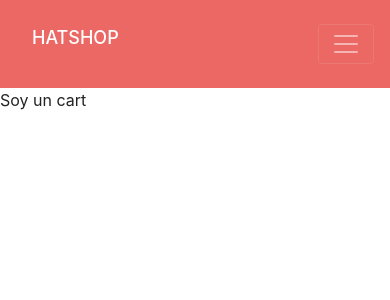
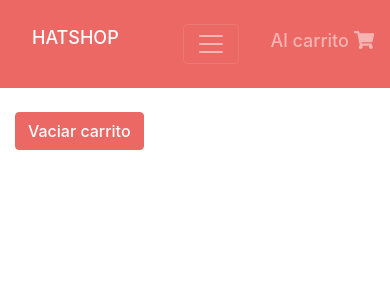
Before and after one commit to lepabloski/prueba-npx-pablocabrol, a React (Create React App) app: page /carrito in a window 390 px wide. Shown: the top 300 px of the page. Built offline with nearby package versions, Linux system fonts and the light colour scheme; a web font is replaced by a local one.

Commit message:
Reto clase 10 context. Carrito agrega items y evita los repetidos.

```diff
--- a/package.json
+++ b/package.json
@@ -10,6 +10,7 @@
     "@testing-library/react": "^12.1.2",
     "@testing-library/user-event": "^13.5.0",
     "bootstrap": "^5.1.3",
+    "firebase": "^9.6.6",
     "react": "^17.0.2",
     "react-dom": "^17.0.2",
     "react-router-dom": "^6.2.1",
--- a/src/components/Cart/Cart.js
+++ b/src/components/Cart/Cart.js
@@ -1,7 +1,27 @@
-import React from 'react';
+import { useCartContext } from "../../context/cartContext";
 
 function Cart() {
-  return <div>Soy un cart</div>;
+  const { cartList, vaciarCarrito } = useCartContext()
+  return <div className="container">
+    {cartList.map(prod =>
+      <div className="card mb-3" key={prod.item.id}>
+        <div className="row g-0">
+          <div className="col-md-4">
+            <img src={prod.item.foto} className="img-fluid rounded-start" alt="..." />
+          </div>
+          <div className="col-md-8">
+            <div className="card-body">
+              <h5 className="card-title">Nombre: {prod.item.name}</h5>
+              <p className="card-text">Precio: {prod.item.price}</p>
+              <p className="card-text"><small className="text-muted">cantidad: {prod.quantity}</small></p>
+            </div>
+          </div>
+        </div>
+      </div>
+    )}
+    <br />
+    <button className="btn btn-primary" onClick={vaciarCarrito}>Vaciar carrito</button>
+  </div>;
 }
 
 export default Cart;
--- a/src/components/Item/Item.js
+++ b/src/components/Item/Item.js
@@ -1,13 +1,9 @@
 import React from 'react'
-import { Link, useParams } from 'react-router-dom'
-import ItemCount from '../ItemCount/ItemCount';
+import { Link} from 'react-router-dom'
 import Thumbnail from '../Thumbnail/Thumbnail';
 
 function Item(prod) {
   // Funcion que muestra la cantidad
-  function onAdd(cant) {
-    console.log(cant)
-  }
 
   return (
     <div className="card shadow-sm">
@@ -21,7 +17,6 @@ function Item(prod) {
             <small className="text-muted">$ {prod.price}</small>
           </div>
         </div>
-        <ItemCount stock={prod.stock} inicial={1} onAdd={onAdd} />
         <Link to={`/detalle/${prod.id}`}>
           <button className="btn btn-primary">Detalle</button>
         </Link>
--- a/src/components/ItemDetail/ItemDetail.js
+++ b/src/components/ItemDetail/ItemDetail.js
@@ -1,21 +1,27 @@
 import React, { useState } from 'react';
 import { Link } from 'react-router-dom';
+import { useCartContext } from '../../context/cartContext';
 import ItemCount from '../ItemCount/ItemCount'
 
-const TerminarCompra = ({onAdd})=> {
-  return <button className="btn btn-outline-success" ><Link className="nav-link" to='/carrito'>Terminar compra</Link></button>
+const TerminarCompra = () => {
+  return <>
+    <button className="btn btn-outline-primary" ><Link className="nav-link" to='/carrito'>Terminar compra</Link></button>
+    <button className="btn btn-outline-primary"><Link className="nav-link" to='/'>Cotinuar comprando</Link></button>
+  </>
 }
 
-function ItemDetail({producto}) {
+function ItemDetail({ producto }) {
   const [buttonType, setButtonType] = useState('count')
+  const { cartList, agregarAlCarro } = useCartContext()
 
+  console.log(cartList)
   // Funcion que contola la cantidad y cambia el tipo de componente a mostrar
-    function onAdd(cant) {
-      if (cant > 0) {
-        setButtonType('toCart')
-        console.log('lo se cambia el boton')
-      }
+  function onAdd(cant) {
+    if (cant > 0) {
+      setButtonType('finish')
+      agregarAlCarro({ item: producto, quantity: cant })
     }
+  }
 
   return <div className="container">
     <div className="card">
@@ -35,9 +41,9 @@ function ItemDetail({producto}) {
             <div className="action">
               {
                 buttonType === 'count' ?
-                <ItemCount stock={producto.stock} inicial={1} onAdd={onAdd} />
-                :
-                <TerminarCompra/>
+                  <ItemCount stock={producto.stock} inicial={1} onAdd={onAdd} />
+                  :
+                  <TerminarCompra />
               }
 
             </div>
--- a/src/components/ItemDetailContainer/ItemDetailContainer.js
+++ b/src/components/ItemDetailContainer/ItemDetailContainer.js
@@ -5,6 +5,7 @@ import ItemDetail from '../ItemDetail/ItemDetail';
 
 function ItemDetailContainer() {
   const [producto, setProducto] = useState({})
+  const [loading, setloading] = useState(true)
   const { IdProducto } = useParams()
   useEffect(() => {
     if (IdProducto) {
@@ -13,12 +14,14 @@ function ItemDetailContainer() {
           return produ.id === IdProducto
         })))
         .catch(err => console.log(err))
-        .finally()
+        .finally(() => setloading(false))
     }
 
   }, [])
 
-  return <ItemDetail producto={producto}/>;
+  return <>
+    {loading ? <h2>loading</h2> : <ItemDetail producto={producto} />}
+  </>
 }
 
 export default ItemDetailContainer
--- /dev/null
+++ b/src/components/NavBar/NavBar.css
@@ -0,0 +1,3 @@
+.right {
+ text-align: right;
+}
--- a/src/components/NavBar/NavBar.js
+++ b/src/components/NavBar/NavBar.js
@@ -22,10 +22,10 @@ export default function NavBar() {
                     </li>
                 </ul>
             </div>
-            <div className="collapse navbar-collapse">
-                <ul className="navbar-nav me-auto mb-2 mb-sm-0">
-                    <li className="nav-item"><Link className="nav-link" to='/carrito'>Al carrito <CartWidget /></Link></li>
-                </ul>
+            <div>
+                    <ul className="navbar-nav ms-auto mb-2 mb-lg-0">
+                        <li className="nav-item"><Link className="nav-link" to='/carrito'>Al carrito <CartWidget /></Link></li>
+                    </ul>
             </div>
         </nav>
     )
--- /dev/null
+++ b/src/context/cartContext.js
@@ -0,0 +1,51 @@
+import { createContext, useState, useContext } from "react";
+
+const cartContext = createContext([])
+
+export function useCartContext() { return useContext(cartContext) }
+
+//crear un componente
+
+function CartContextProvider({ children }) {
+
+    const [cartList, setCartList] = useState([]);
+
+    //
+    function agregarAlCarro(prod) {
+        if (unique(prod)) {
+            // hacemos una copia del estado cartList
+            const copyCartList = [...cartList]
+            copyCartList.forEach((i) => {
+                if(i.item.id === prod.item.id) {
+                    i.quantity = i.quantity + prod.quantity
+                }
+            })
+            // reeemplazo la cartlIst por su copia actualizada
+            return setCartList(copyCartList)
+        }
+        // si no hay duplicados agrego el producto nuevo
+        return setCartList([...cartList, prod])
+    }
+
+    // declaramos una funcion que detecta la existencia de un elemento en un array.
+    const unique = (element) => {
+        const findProduct = cartList.find((x) => {
+            return x.item.id === element.item.id
+        })
+        return findProduct
+    }
+
+    function vaciarCarrito() {
+        setCartList([])
+    }
+
+    return <cartContext.Provider value={{
+        cartList,
+        agregarAlCarro,
+        vaciarCarrito
+    }} >
+        {children}
+    </cartContext.Provider>;
+}
+
+export default CartContextProvider;
```
Also changed, not shown: src/App.js (+6 -2 lines), src/firebase/config.js (added, +17 -0 lines), src/helpers/mocks.js, 2 other files (tests, documents, lock files or other folders).
